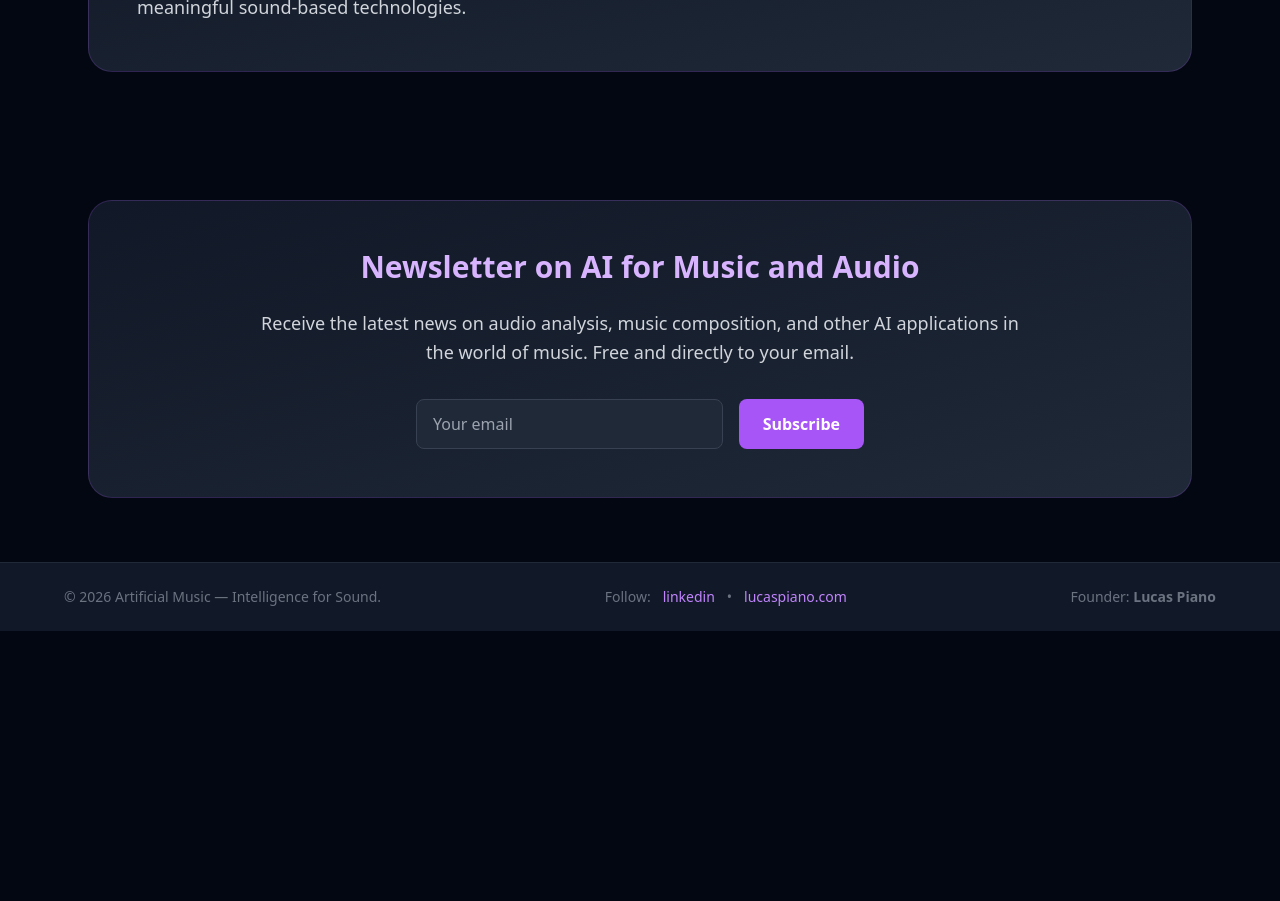
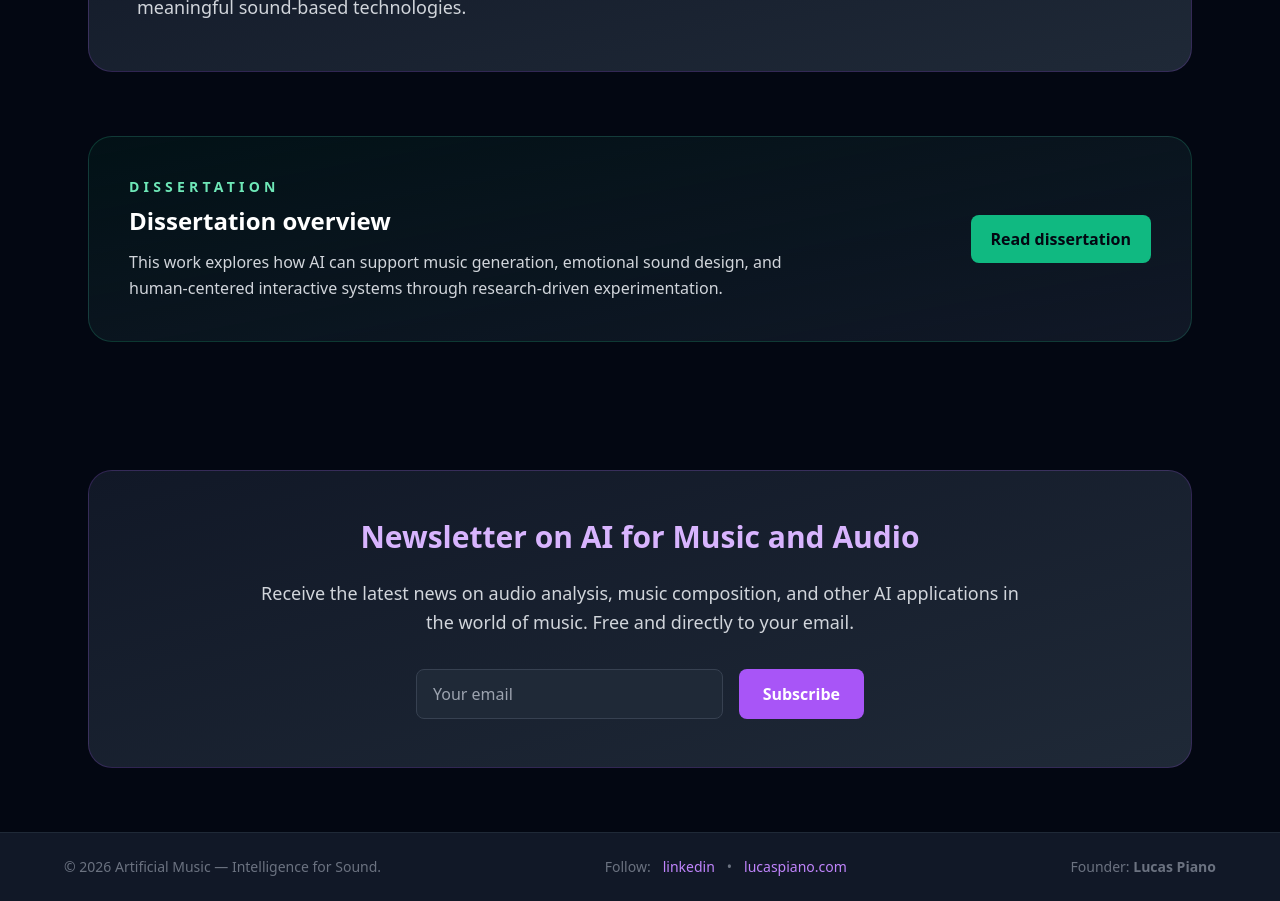
Before and after one commit to lucaspiano/artificialmusic_website, a React (Vite) app: page / in a window 1280 px wide. Shown: the part 1480-2381 px from the top of the page. Before the commit the page ends 2111 px from the top, so only its background shows below. Built offline with nearby package versions, Linux system fonts and the light colour scheme.

Commit message:
Add dissertation summary on homepage

```diff
--- a/src/i18n.jsx
+++ b/src/i18n.jsx
@@ -28,6 +28,8 @@ const translations = {
     dissertation_label: "Academic work",
     dissertation_meta: "English • PDF • Full text available",
     dissertation_cta: "Read dissertation",
+    dissertation_summary_title: "Dissertation overview",
+    dissertation_summary_text: "This work explores how AI can support music generation, emotional sound design, and human-centered interactive systems through research-driven experimentation.",
     dissertation_desc: "Read the dissertation directly in the browser or download the PDF to read it at your convenience.",
     dissertation_open: "Open PDF",
     dissertation_download: "Download PDF",
@@ -88,6 +90,8 @@ const translations = {
     dissertation_label: "Trabalho acadêmico",
     dissertation_meta: "Inglês • PDF • Texto completo disponível",
     dissertation_cta: "Ler dissertação",
+    dissertation_summary_title: "Resumo da dissertação",
+    dissertation_summary_text: "Este trabalho explora como a IA pode apoiar a geração musical, o design sonoro emocional e sistemas interativos centrados no humano por meio de experimentação orientada por pesquisa.",
     dissertation_desc: "Leia a dissertação diretamente no navegador ou baixe o PDF para ler quando quiser.",
     dissertation_open: "Abrir PDF",
     dissertation_download: "Baixar PDF",
@@ -149,6 +153,8 @@ const translations = {
     dissertation_label: "Trabajo académico",
     dissertation_meta: "Inglés • PDF • Texto completo disponible",
     dissertation_cta: "Leer disertación",
+    dissertation_summary_title: "Resumen de la disertación",
+    dissertation_summary_text: "Este trabajo explora cómo la IA puede apoyar la generación musical, el diseño sonoro emocional y los sistemas interactivos centrados en el ser humano mediante experimentación guiada por la investigación.",
     dissertation_desc: "Lee la disertación directamente en el navegador o descarga el PDF para leerla cuando quieras.",
     dissertation_open: "Abrir PDF",
     dissertation_download: "Descargar PDF",
--- a/src/pages/Home.jsx
+++ b/src/pages/Home.jsx
@@ -247,6 +247,27 @@ function Home() {
         </div>
       </div>
 
+      {/* Dissertation Summary Section */}
+      <div className="max-w-6xl mx-auto px-6 pb-16">
+        <div className="rounded-3xl border border-emerald-400/20 bg-gradient-to-br from-emerald-950/30 to-gray-900 p-8 md:p-10">
+          <div className="flex flex-col gap-6 md:flex-row md:items-center md:justify-between">
+            <div className="max-w-2xl">
+              <p className="mb-2 text-sm font-semibold uppercase tracking-[0.3em] text-emerald-300">{t("dissertation_title")}</p>
+              <h3 className="text-2xl font-semibold text-white mb-3">{t("dissertation_summary_title")}</h3>
+              <p className="text-gray-300 leading-relaxed">{t("dissertation_summary_text")}</p>
+            </div>
+            <a
+              href="/documents/Dissertation%20-%20Final%20-%20Lucas%20-%20English%20-%20Translated.pdf"
+              target="_blank"
+              rel="noopener noreferrer"
+              className="inline-flex items-center justify-center rounded-lg bg-emerald-500 px-5 py-3 font-semibold text-gray-950 transition hover:bg-emerald-400"
+            >
+              {t("dissertation_cta") || "Read dissertation"}
+            </a>
+          </div>
+        </div>
+      </div>
+
       {/* Newsletter Section */}
       <div className="max-w-6xl mx-auto px-6 py-16">
         <div className="bg-gradient-to-br from-gray-900 to-gray-800 border border-purple-500/20 p-12 rounded-3xl text-center">
```
